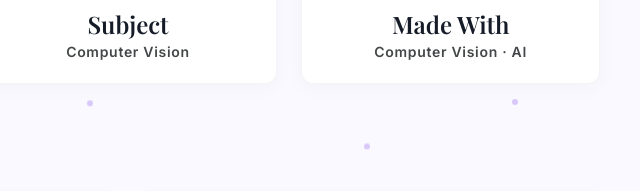
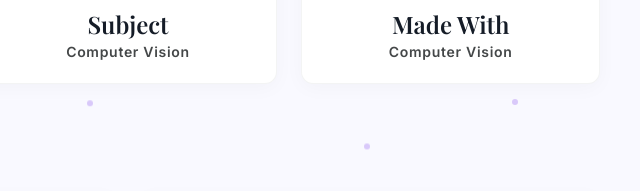
Before and after one commit to admaneraju999-code/aura-style, a website: page about.html in a window 1280 px wide. Shown: the part 412-603 px from the top of the page, 640-1280 px from the left. Drawn offline with nearby package versions, Linux system fonts and the light colour scheme.

Commit message:
Remove AI from Made With on About page

```diff
--- a/about.html
+++ b/about.html
@@ -169,7 +169,7 @@
 <div class="bg-surface-container-lowest rounded-xl p-6 shadow-[0_4px_20px_rgba(0,0,0,0.03)] border border-outline-variant/20 text-center">
 <span class="material-symbols-outlined text-primary text-4xl mb-3">verified_user</span>
 <h3 class="font-headline-sm text-headline-sm mb-1">Made With</h3>
-<p class="font-label-md text-label-md text-on-surface-variant">Computer Vision · AI</p>
+<p class="font-label-md text-label-md text-on-surface-variant">Computer Vision</p>
 </div>
 </div>
 </section>
```
